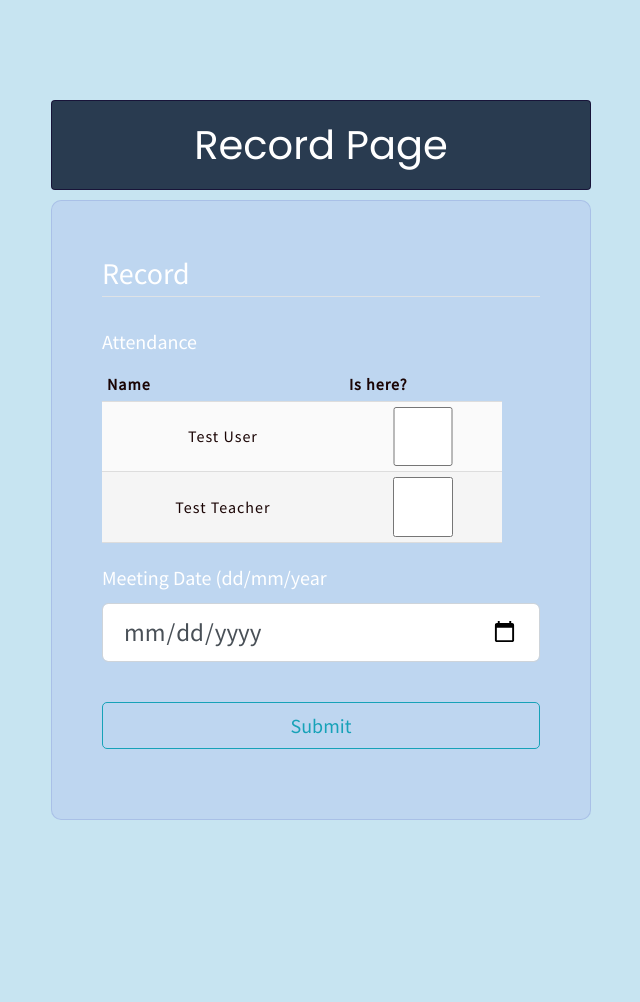
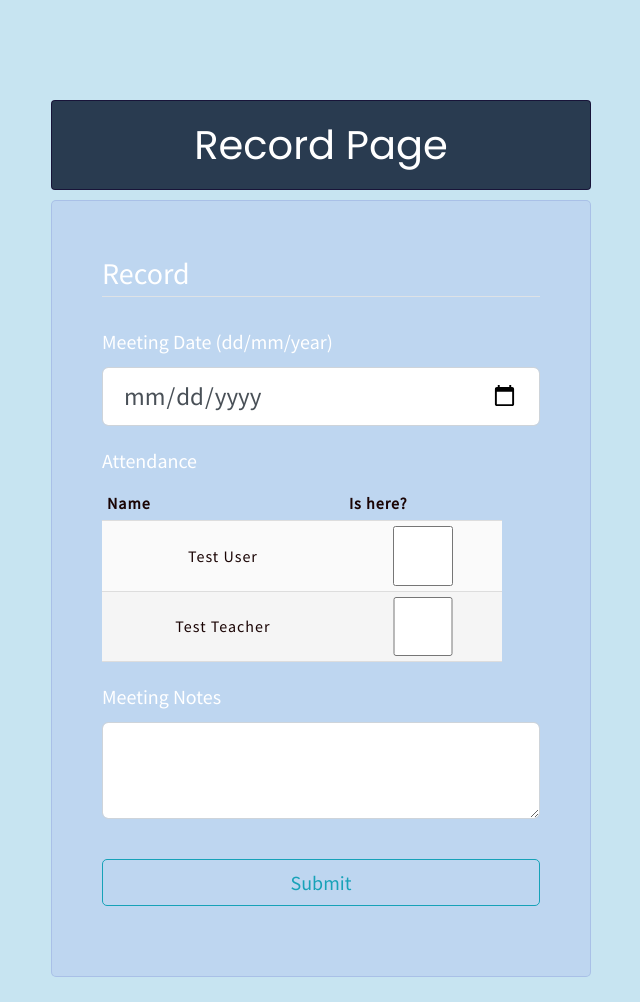
Before and after one commit to joanna131fan/clubsapp, a Flask app: page /record_minutes/2/1/record in a window 1280 px wide. Shown: the part 55-1057 px from the top of the page, without its empty margins (319-959 px from the left). Before the commit the page ends 875 px from the top, so only its background shows below. Run offline with Flask 2, Linux system fonts and the light colour scheme; a user stored in the database is signed in; data comes from the database, SQL or seed files in the repository; both versions use the stored data as it was after the commit; some libraries are stand-ins or nearby versions.

Commit message:
update record minutes

```diff
--- a/clubsapp/clubs/forms.py
+++ b/clubsapp/clubs/forms.py
@@ -1,6 +1,6 @@
 from flask_wtf import FlaskForm
-from wtforms import StringField, SubmitField, IntegerField, FieldList, BooleanField, FormField, DateField
-from wtforms.validators import DataRequired, Email, NumberRange, ValidationError
+from wtforms import StringField, SubmitField, IntegerField, FieldList, BooleanField, FormField, DateField, TextAreaField
+from wtforms.validators import DataRequired, Email, NumberRange, ValidationError, Length
 from wtforms.widgets import Input
 from clubsapp.models import Club
 from wtforms_sqlalchemy.fields import QuerySelectField
@@ -81,12 +81,14 @@ def record_club_name_form(user):
 def create_club_minutes_form(club):
 	num_members = len(club.members)
 	class ClubMinutesForm(FlaskForm):
-		date = DateField('Meeting Date (dd/mm/year',
+		date = DateField('Meeting Date (dd/mm/year)',
 			validators=[DataRequired()],
 			format = '%d/%m/%Y')
 		attendance = FieldList(BooleanField('Here'),
 			min_entries=num_members,
 			max_entries=num_members)
+		notes = TextAreaField('Meeting Notes',
+			validators=[DataRequired(), Length(min=10, max=400)])
 		submit = SubmitField('Submit')
 
 	return ClubMinutesForm()
--- a/clubsapp/static/style.css
+++ b/clubsapp/static/style.css
@@ -73,7 +73,7 @@ form{
     color: white;
     background-color: rgba(186, 208, 240, 0.705) !important;
     border: 1px solid rgba(162, 185, 228, 0.753);
-    border-radius: 10px;
+    border-radius: 5px;
 }
 
 .form-group {
@@ -84,6 +84,7 @@ form{
     color: #CCC;
     opacity: 1;
     font-family: 'Source Sans Pro', sans-serif;
+    font-size: 18px;
 }
 
 li {
--- a/clubsapp/templates/record_minutes.html
+++ b/clubsapp/templates/record_minutes.html
@@ -6,6 +6,19 @@
         {{ form.hidden_tag() }}
         <fieldset class="form-group">
             <legend class="border-bottom mb-4"> Record </legend>
+            <div class="form-group">
+                {{ form.date.label(class="form-control- label") }}
+                {% if form.date.errors %}
+                    {{ form.date(class="form-control form-control-lg is-invalid") }}
+                    <div class="invalid-feedback">
+                    {% for error in form.date.errors %}
+                    <span>{{ error }}</span>
+                {% endfor %}
+                    </div>
+                {% else %}
+                    {{ form.date(class="form-control form-control-lg") }}
+                {% endif %}
+            </div>
             <div class="form-group">
                 <label> Attendance </label>
                 <table>
@@ -34,18 +47,18 @@
                 </table>
             </div>
             <div class="form-group">
-                {{ form.date.label(class="form-control- label") }}
-                {% if form.date.errors %}
-                    {{ form.date(class="form-control form-control-lg is-invalid") }}
+                {{ form.notes.label(class="form-control- label") }}
+                {% if form.notes.errors %}
+                    {{ form.notes(class="form-control form-control-lg is-invalid") }}
                     <div class="invalid-feedback">
-                    {% for error in form.date.errors %}
+                    {% for error in form.notes.errors %}
                     <span>{{ error }}</span>
                 {% endfor %}
                     </div>
                 {% else %}
-                    {{ form.date(class="form-control form-control-lg") }}
+                    {{ form.notes(class="form-control form-control-lg") }}
                 {% endif %}
-            </div>
+                </div>
         </fieldset>
         <div class="form-group">
             {{ form.submit(class="btn btn-outline-info")}}
```
Also changed, not shown: clubsapp/testing.db.
